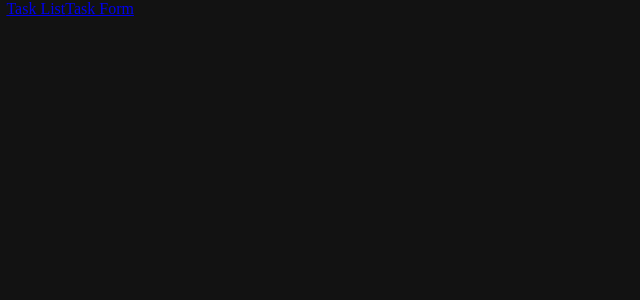
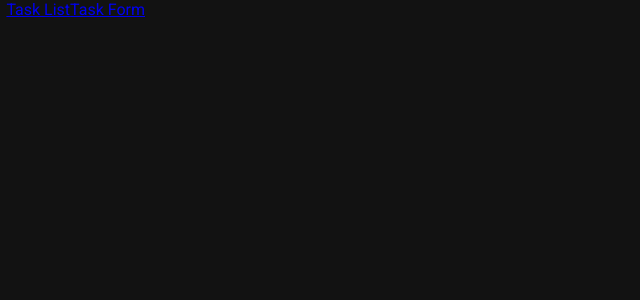
Before and after one commit to Espadv69/Course-2025, a React (Vite) app in the folder TaskList/: page / in a window 1280 px wide. Shown: the top 300 px of the page, without its empty margins (0-640 px from the left). Built offline with nearby package versions, Linux system fonts and the light colour scheme; the HTML template or start-up script is replaced by a standard one.

Commit message:
Add Roboto font-family to global styles

```diff
--- a/TaskList/src/index.css
+++ b/TaskList/src/index.css
@@ -1,3 +1,6 @@
+/* Roboto font-family */
+@import url('https://fonts.googleapis.com/css2?family=Roboto:ital,wght@0,100..900;1,100..900&display=swap');
+
 *,
 *::before,
 *::after {
@@ -10,6 +13,20 @@
   min-height: 100dvh;
   padding: 0rem .4rem;
 
+  font-family:
+    'Roboto',
+    system-ui,
+    -apple-system,
+    BlinkMacSystemFont,
+    'Segoe UI',
+    Roboto,
+    Oxygen,
+    Ubuntu,
+    Cantarell,
+    'Open Sans',
+    'Helvetica Neue',
+    sans-serif;
+
   color: whitesmoke;
   background: #121212;
 }
```
